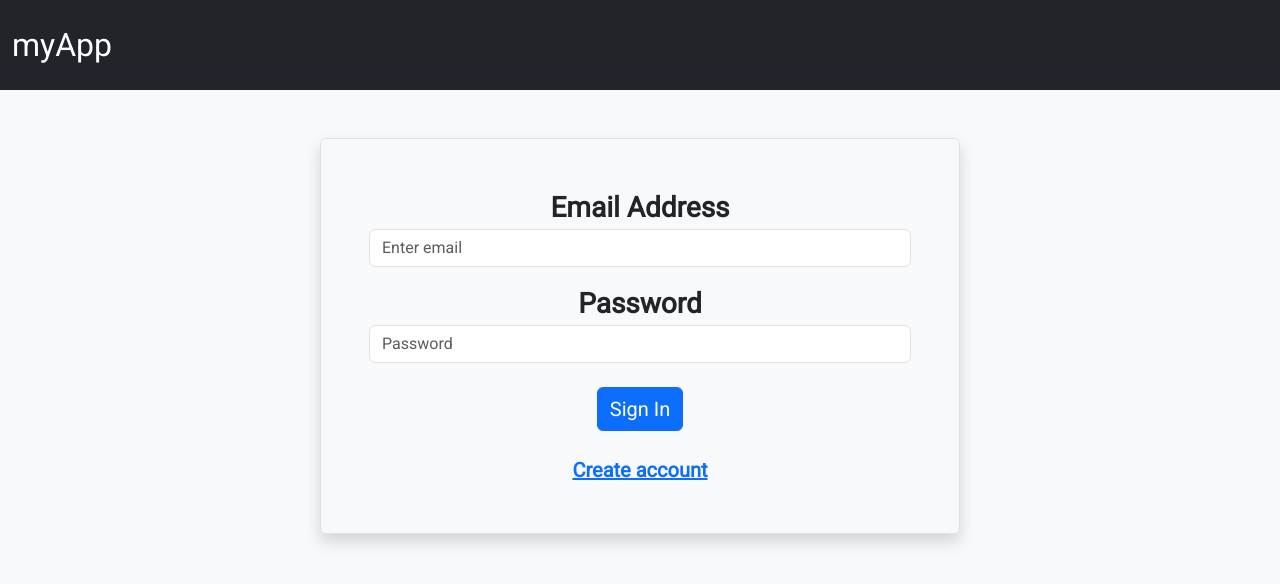
After one commit to jackwilde/SEA-L5-webapp, a Python web app: template app/templates/sign-in.html in a window 1280 px wide. The commit adds this page. Shown: the top 584 px of the page. Run offline with Jinja, Linux system fonts and the light colour scheme; the template is opened without the code that fills it, so the values that code supplies are empty.

Commit message:
Create sign in page ui

```diff
--- a/templates/base.html
+++ b/app/templates/base.html
@@ -5,10 +5,21 @@
     <meta name="viewport" content="width=device-width, initial-scale=1">
     <link href="https://cdn.jsdelivr.net/npm/bootstrap@5.3.2/dist/css/bootstrap.min.css" rel="stylesheet"
           integrity="sha384-T3c6CoIi6uLrA9TneNEoa7RxnatzjcDSCmG1MXxSR1GAsXEV/Dwwykc2MPK8M2HN" crossorigin="anonymous">
+{#    <link rel="stylesheet" href="../static/style.css">#}
+    <link rel="preconnect" href="https://fonts.googleapis.com">
+    <link rel="preconnect" href="https://fonts.gstatic.com" crossorigin>
+    <link href="https://fonts.googleapis.com/css2?family=Roboto:wght&display=swap" rel="stylesheet">
     <title>{% block title%}Title{% endblock %}</title>
 </head>
-<body>
-    <div class="container">
+<body class="bg-light" style="font-family: 'Roboto', sans-serif;">
+    <!-- Navbar -->
+    <nav class="navbar navbar-expand-lg navbar-dark bg-dark py-3">
+        <div class="container-fluid">
+            <span class="navbar-brand mb-0 fs-2 ">myApp</span>
+        </div>
+    </nav>
+    <!-- Main Content -->
+    <div>
         {% block content %}
         {% endblock %}
     </div>
--- /dev/null
+++ b/app/templates/sign-in.html
@@ -0,0 +1,26 @@
+{% extends "base.html" %}
+
+{% block title %}Sign In{% endblock %}
+
+{% block content %}
+    <div class="container w-50 text-center border rounded mt-5 p-5 shadow">
+{#        <p class="fs-1 pb-2 fw-bold">Sign in</p>#}
+{#        <p class="fs-3">to continue</p>#}
+        <form method="POST" class="fs-3 mb-4">
+            <div class="form-group pb-3">
+                <label for="email"><strong>Email Address</strong></label>
+                <input type="email" class="form-control" id="email" name="email"
+                       aria-describedby="emailHelp" placeholder="Enter email">
+            </div>
+            <div class="form-group pb-3">
+                <label for="exampleInputPassword1"><strong>Password</strong></label>
+                <input type="password" class="form-control" id="password" name="password"
+                       placeholder="Password">
+            </div>
+            <div>
+                <button type="sign-in" class="btn btn-primary fs-5 mt-2">Sign In</button>
+            </div>
+        </form>
+        <a class="fs-5 fw-bold" href="sign-up">Create account</a>
+    </div>
+{% endblock %}
--- /dev/null
+++ b/app/templates/sign-up.html
@@ -0,0 +1,3 @@
+{% extends "base.html" %}
+
+{% block title %}Sign Up{% endblock %}
```
Also changed, not shown: app/__init__.py (added, +14 -0 lines), app/auth.py (added, +21 -0 lines), app/models.py (added, +18 -0 lines), blueprints.py (deleted, +0 -9 lines), main.py (+1 -8 lines), templates/login.html (deleted, +0 -7 lines).
